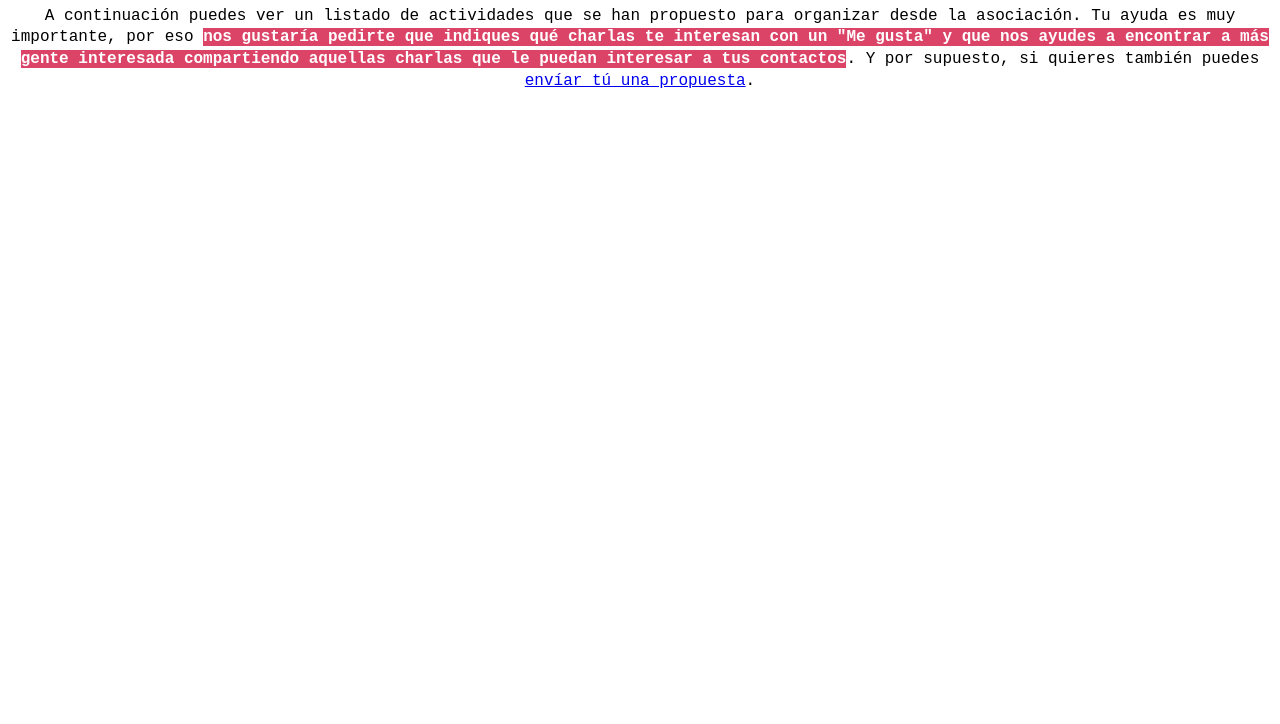
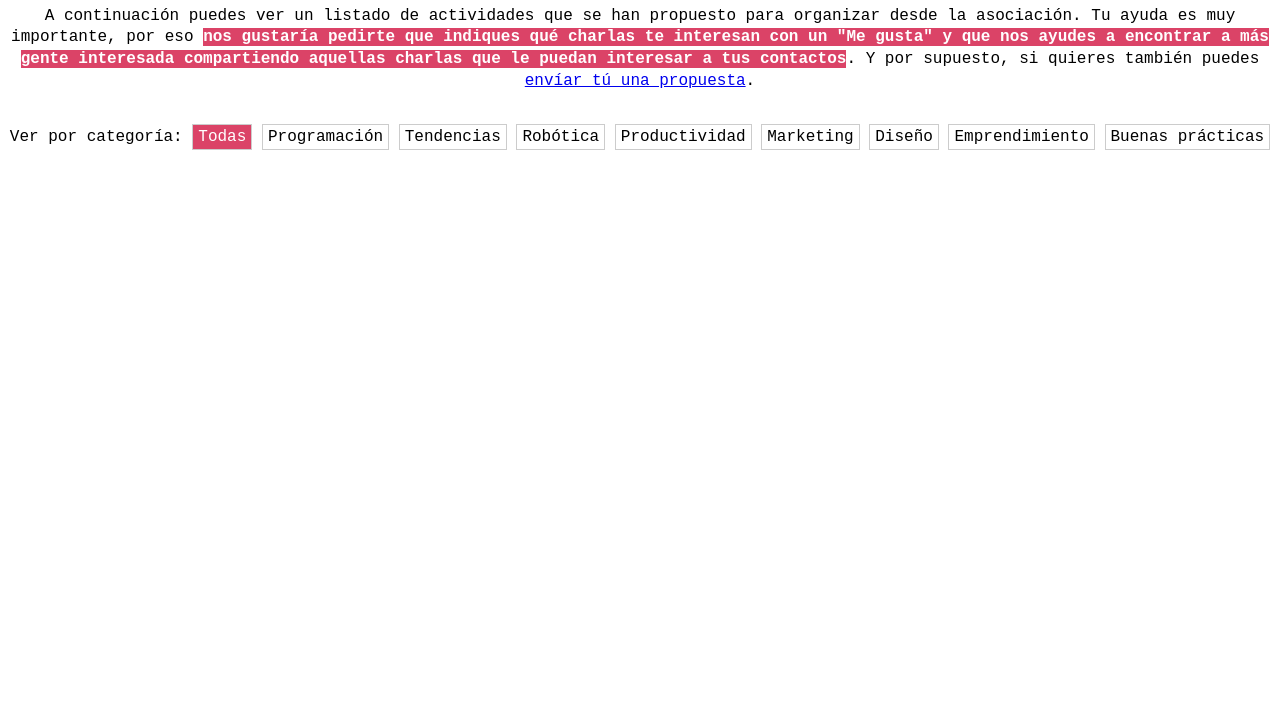
Before and after one commit to TomellosoTech/charlas-propuestas, a plain HTML site: page index.html in a window 1280 px wide. Shown: the part 76-800 px from the top of the page. Drawn offline with nearby package versions, Linux system fonts and the light colour scheme.

Commit message:
Adding category filters

```diff
--- a/index.html
+++ b/index.html
@@ -12,7 +12,7 @@
     <style>
         #talks {
             list-style: none;
-            margin: 0;
+            margin: 1rem 0 0;
             padding: 0;
         }
         #talks li{
@@ -84,6 +84,94 @@
             margin-top: 1rem;
             display: inline-block;
         }
+        /**
+         * Tooltip Styles
+         */
+
+        /* Add this attribute to the element that needs a tooltip */
+        [data-tooltip] {
+          position: relative;
+          z-index: 2;
+          cursor: pointer;
+        }
+
+        /* Hide the tooltip content by default */
+        [data-tooltip]:before,
+        [data-tooltip]:after {
+          visibility: hidden;
+          -ms-filter: "progid:DXImageTransform.Microsoft.Alpha(Opacity=0)";
+          filter: progid: DXImageTransform.Microsoft.Alpha(Opacity=0);
+          opacity: 0;
+          pointer-events: none;
+        }
+
+        /* Position tooltip above the element */
+        [data-tooltip]:before {
+          position: absolute;
+          bottom: 150%;
+          left: 50%;
+          margin-bottom: 5px;
+          margin-left: -80px;
+          padding: 7px;
+          width: 160px;
+          -webkit-border-radius: 3px;
+          -moz-border-radius: 3px;
+          border-radius: 3px;
+          background-color: #000;
+          background-color: hsla(0, 0%, 20%, 0.9);
+          color: #fff;
+          content: attr(data-tooltip);
+          text-align: center;
+          font-size: 14px;
+          line-height: 1.2;
+        }
+
+        /* Triangle hack to make tooltip look like a speech bubble */
+        [data-tooltip]:after {
+          position: absolute;
+          bottom: 150%;
+          left: 50%;
+          margin-left: -5px;
+          width: 0;
+          border-top: 5px solid #000;
+          border-top: 5px solid hsla(0, 0%, 20%, 0.9);
+          border-right: 5px solid transparent;
+          border-left: 5px solid transparent;
+          content: " ";
+          font-size: 0;
+          line-height: 0;
+        }
+
+        /* Show tooltip content on hover */
+        [data-tooltip]:hover:before,
+        [data-tooltip]:hover:after {
+          visibility: visible;
+          -ms-filter: "progid:DXImageTransform.Microsoft.Alpha(Opacity=100)";
+          filter: progid: DXImageTransform.Microsoft.Alpha(Opacity=100);
+          opacity: 1;
+        }
+        #categoryFilter,
+        #categoryFilter li{
+            display: inline-block;
+        }
+        #categoryFilter{
+            margin: 0;
+            padding: 0;
+        }
+        #categoryFilter li{
+            list-style: none;
+            border: 1px solid #ccc;
+            padding: 3px 5px;
+            cursor: pointer;
+        }
+        #categoryFilter li.active{
+            background-color: #DB4367;
+            color: white;
+        }
+        .hide{
+            display: none !important;
+        }
+
     </style>
 
 </head>
@@ -102,6 +190,21 @@
         también puedes <a href="https://docs.google.com/forms/d/e/1FAIpQLSfVVcG87y4tkRDAELX8nZq276o9oL0_BkOxc2497rv4arPbYg/viewform">envíar tú una propuesta</a>.
     </p>
 
+    <div class="acenter">
+        Ver por categoría:
+        <ul id="categoryFilter">
+            <li data-category="all" class="active">Todas</li>
+            <li data-category="programming" class="tooltip" data-tooltip="Herramientas y lenguajes de programación: Wordpress, Github, AWS, JS, .Net, Java, BBDDs, clean code,...">Programación</li>
+            <li data-category="future" class="tooltip" data-tooltip="Tendencias tecnológicas: Inteligencia artificial, Big Data, Blockchain, VR, AR/XR, Bots, ...">Tendencias</li>
+            <li data-category="robotics" class="tooltip" data-tooltip="Robótica, electrónica, drones, impresión 3D, IoT, domótica, ...">Robótica</li>
+            <li data-category="post-it" class="tooltip" data-tooltip="Herramientas y técnicas de productividad: Trello, GTD, Pomodoro, Scrum, G Suite, ...">Productividad</li>
+            <li data-category="marketing" class="tooltip" data-tooltip="Marketing online: SEO, SEM, Growth hacking, analítica web, ...">Marketing</li>
+            <li data-category="design" class="tooltip" data-tooltip="Diseño gráfico, usabilidad, experiencia de usuario, ...">Diseño</li>
+            <li data-category="business" class="tooltip" data-tooltip="Emprendimiento: financiación, lean startup, técnicas de negociación, ...">Emprendimiento</li>
+            <li data-category="cyber-security" class="tooltip" data-tooltip="Buen uso de la tecnología: seguridad, privacidad, acoso virtual, cyberbullying, ...">Buenas prácticas</li>
+        </ul>
+    </div>
+
     <ul id="talks"></ul>
 
 
@@ -113,6 +216,7 @@
             data-categories = "{{:categories}}"
             data-level = "{{:level}}"
             data-comments = "{{:comments}}"
+            data-tags = "{{:tags}}"
         >
             <img src="https://source.unsplash.com/300x200/?{{:tags}}" width="300" height="200" onclick="showModal({{:index}})">
             <p class="talk-title" style="background-color: {{:titleColor}}" onclick="showModal({{:index}})">{{:title}}</p>
@@ -181,20 +285,21 @@
         window.talks = [];
 
         const tags = [
-            ['Herramientas y lenguajes de programación', 'programming,development'],
-            ['Tendencias tecnológicas', 'vr,bigdata'],
-            ['Robótica, electrónica', 'robotics,electronic'],
-            ['Herramientas y técnicas de productividad', 'productivity,post-it'],
+            ['Herramientas y lenguajes de programación', 'programming'],
+            ['Tendencias tecnológicas', 'future'],
+            ['Robótica, electrónica', 'robotics'],
+            ['Herramientas y técnicas de productividad', 'post-it'],
             ['Marketing online', 'marketing'],
             ['Diseño gráfico', 'design'],
             ['Emprendimiento', 'business'],
-            ['Buen uso de la tecnología', 'security,privacy']
+            ['Buen uso de la tecnología', 'cyber-security']
         ];
 
         const colorPalette = ['#DB4367', '#EB4B38', '#AC4988', '#705390', '#3F5279', '#2F4857'];
 
         data.feed.entry.forEach(element => {
             let talkTags = [];
+
             let talk = {
                 index: talks.length,
                 title: element.gsx$title.$t,
@@ -202,6 +307,7 @@
                 length: element.gsx$length.$t,
                 speakers: element.gsx$speakers.$t,
                 categories: element.gsx$categories.$t,
+                tags: parseCategories(element.gsx$categories.$t,tags),
                 level: element.gsx$level.$t,
                 comments: element.gsx$comments.$t
             };
@@ -225,6 +331,15 @@
         $("#talks").html(htmlOutput);
     }
 
+    function parseCategories(categories, tags=tags){
+        var output = [];
+        tags.forEach(tag => {
+            if(categories.indexOf(tag[0]) !== -1){
+                output.push(tag[1]);
+            }
+        });
+        return output.join(',');
+    }
     function linkify(inputText) {
         var replacedText, replacePattern1, replacePattern2, replacePattern3;
 
@@ -252,7 +367,7 @@
     function showModal(id) {
         [
             'title', 'description', 'level', 'length', 'speakers',
-            'categories', 'comments'
+            'comments'
         ].forEach( attr => {
             let output = linkify(talks[id][attr]);
             output = output.replace(/(?:\r\n|\r|\n)/g, '<br>');
@@ -260,9 +375,35 @@
             document.getElementById(`modal-${attr}`).innerHTML = output;
         })
 
+        document.getElementById('modal-categories').innerHTML = talks[id].categories.split('..., ').join('...<br>')
+
+
         MicroModal.show('modal');
         console.log(talks[id]);
     }
+
+    document.querySelectorAll('#categoryFilter li').forEach(elem => {
+        elem.addEventListener('click', function(e) {
+            console.log("Hecho: ",e.currentTarget)
+            document.querySelector('#categoryFilter .active').classList.remove('active');
+            e.currentTarget.classList.add('active');
+            const dataCategory = e.currentTarget.getAttribute('data-category');
+
+            if(dataCategory === 'all'){
+                let showEls = document.querySelectorAll(`li.hide`);
+                showEls.forEach(elem => elem.classList.remove('hide'));
+            }else{
+                let showEls = document.querySelectorAll(`li[data-tags*="${dataCategory}"].hide`);
+                showEls.forEach(elem => elem.classList.remove('hide'));
+
+                let hideEls = document.querySelectorAll(`#talks li:not([data-tags*="${dataCategory}"])`);
+                hideEls.forEach(elem => elem.classList.add('hide'));
+            }
+
+        });
+    });
+
+
 </script>
 </body>
 </html>
--- a/micromodal.css
+++ b/micromodal.css
@@ -128,6 +128,8 @@
 
 .micromodal-slide.is-open {
   display: block;
+  z-index: 999;
+  position: relative;
 }
 
 .micromodal-slide[aria-hidden="false"] .modal__overlay {
```
